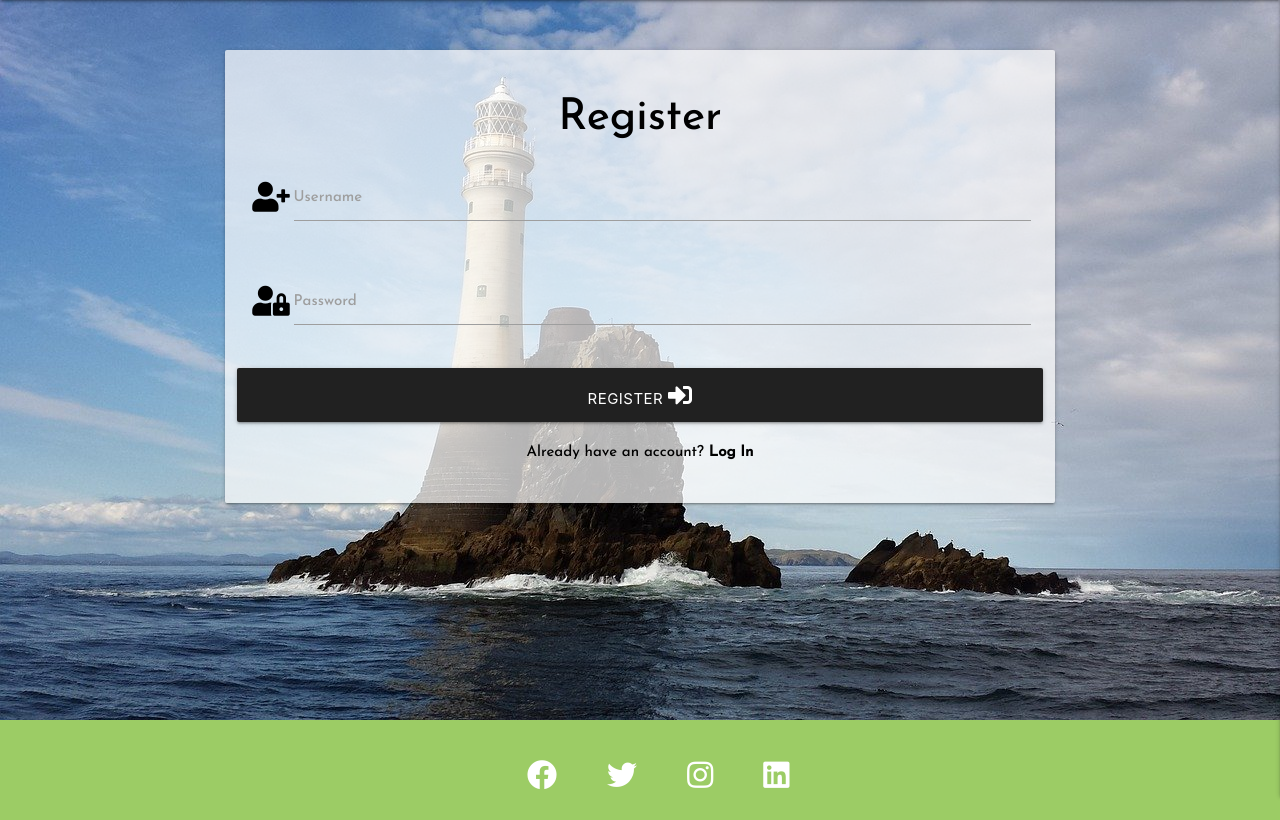
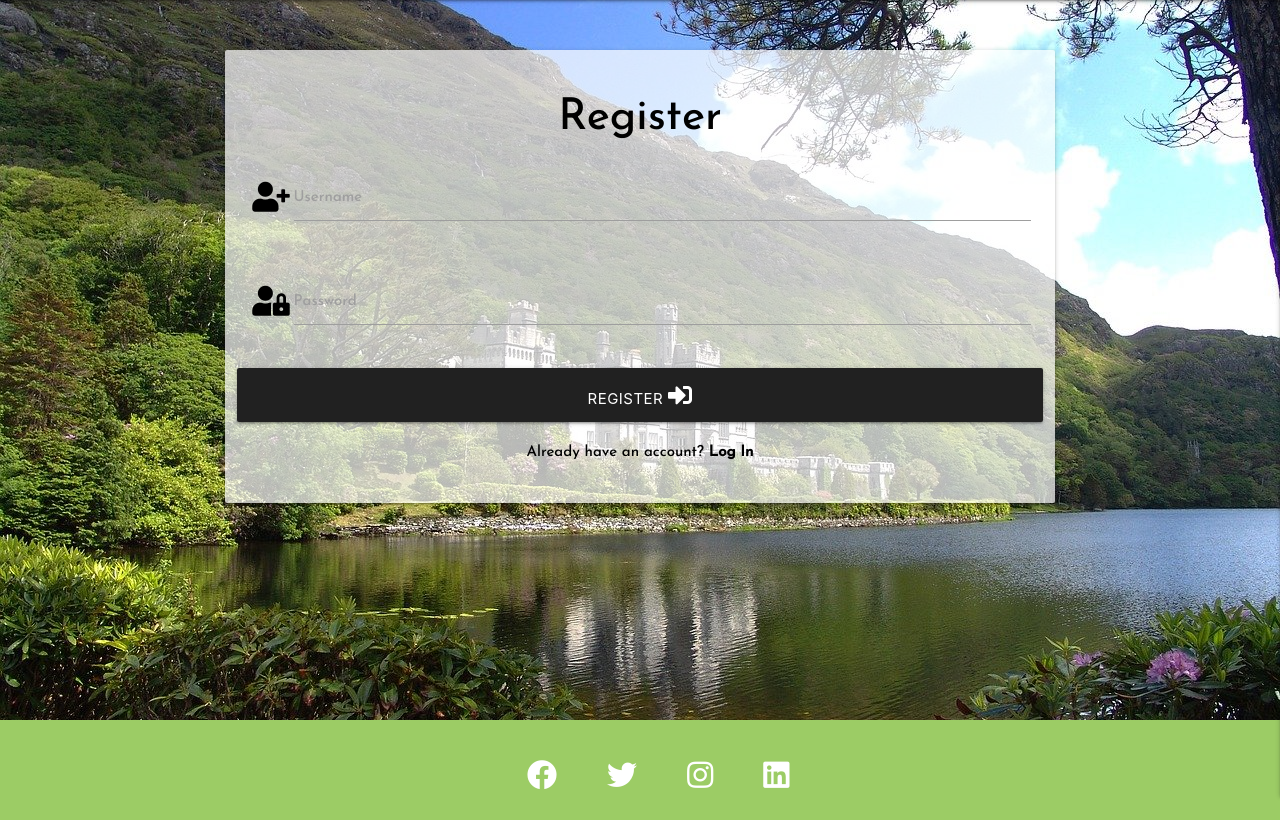
Before and after one commit to d-mcalpin/IrelandRecommends, a Flask app: page /register in a window 1280 px wide. Shown: the part 64-884 px from the top of the page. Run offline with Flask 2, Linux system fonts and the light colour scheme; some libraries are stand-ins or nearby versions.

Commit message:
Updated background images for login and register pages so that they are the same

```diff
--- a/static/css/style.css
+++ b/static/css/style.css
@@ -139,7 +139,7 @@ strong {
 .register-background {
     text-align: center;
 	height: 90vh;
-	background-image: url(../images/fastnet.jpg);
+	background-image: url(../images/kylemore.jpg);
 	background-size: cover;
 	-webkit-background-size: cover;
 	-moz-background-size: cover;
```
